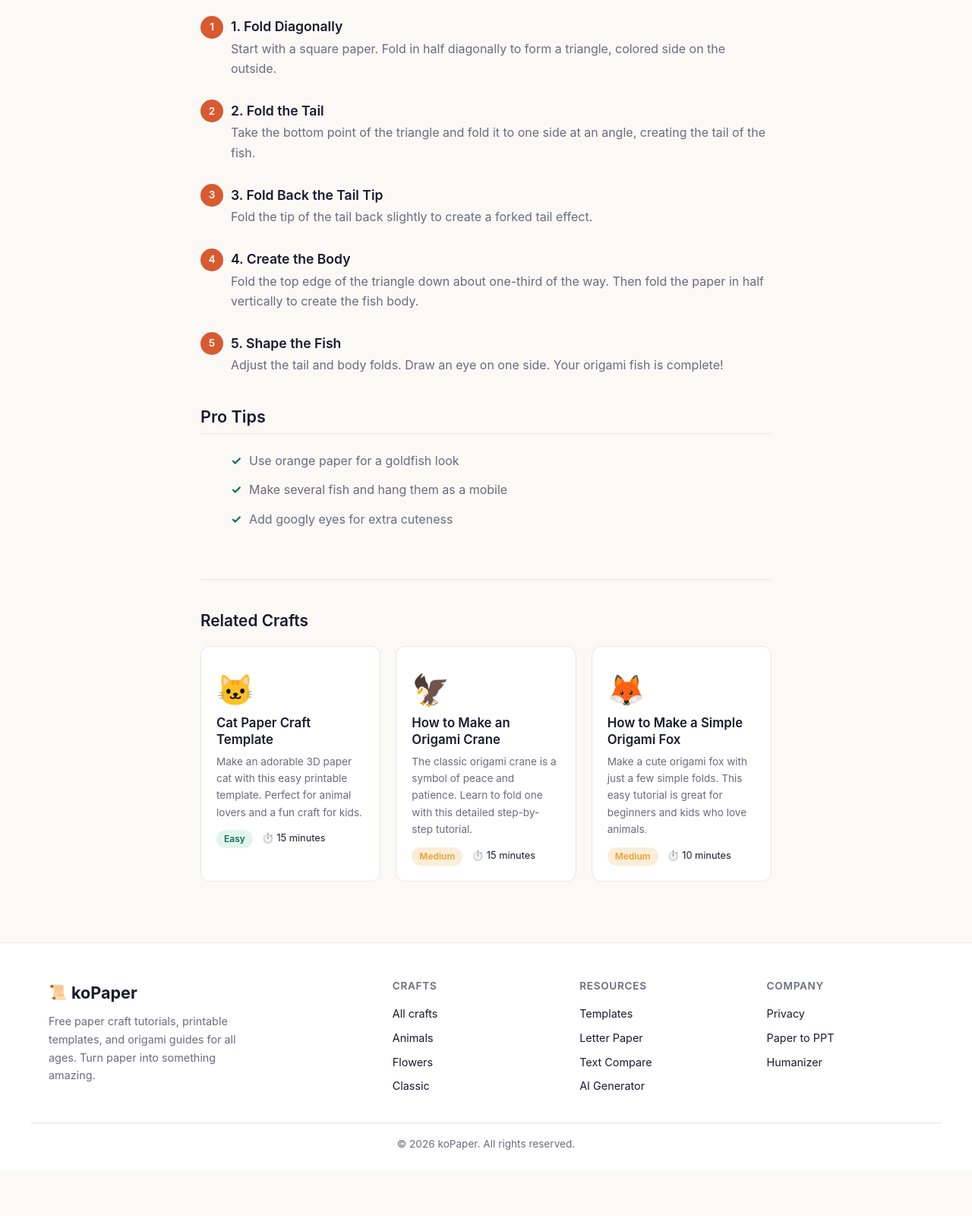
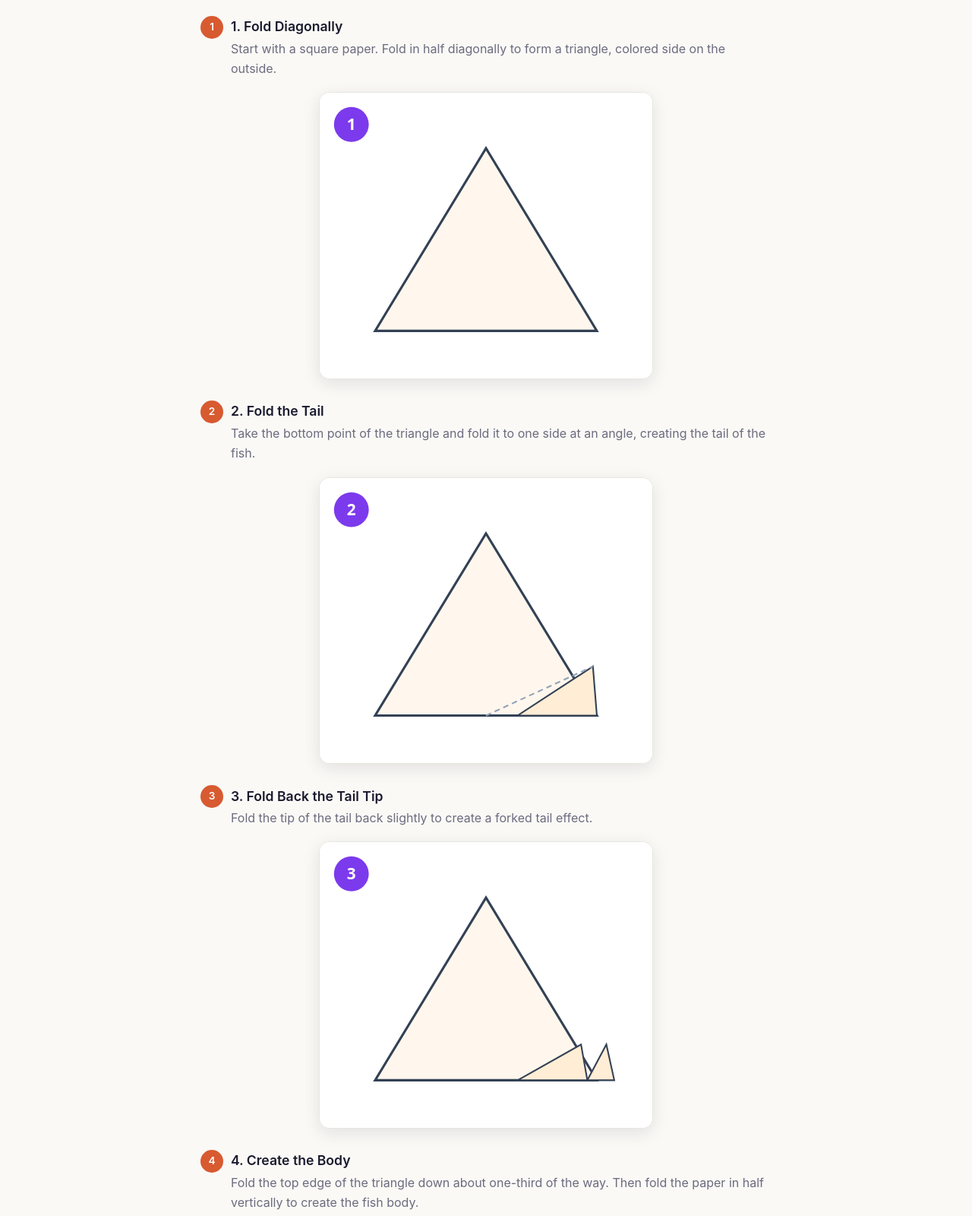
Before and after one commit to skymaster1688/www.kopaper.com, an Astro site: page /origami/fish in a window 1280 px wide. Shown: the part 560-2160 px from the top of the page at 76% size. Before the commit the page ends 2101 px from the top, so only its background shows below. Built offline with nearby package versions, Linux system fonts and the light colour scheme; Astro itself is replaced by a stand-in of ours.

Commit message:
feat(origami/fish): SVG step diagrams + origami fish hero

```diff
--- a/src/content/tutorials/fish.md
+++ b/src/content/tutorials/fish.md
@@ -28,17 +28,27 @@ featured: false
 ### 1. Fold Diagonally
 Start with a square paper. Fold in half diagonally to form a triangle, colored side on the outside.
 
+![Step 1 — fold the square into a triangle](/images/tutorials/fish/step1.svg)
+
 ### 2. Fold the Tail
 Take the bottom point of the triangle and fold it to one side at an angle, creating the tail of the fish.
+
+![Step 2 — fold the bottom point out as the tail](/images/tutorials/fish/step2.svg)
 
 ### 3. Fold Back the Tail Tip
 Fold the tip of the tail back slightly to create a forked tail effect.
 
+![Step 3 — fold the tail tip for a forked tail](/images/tutorials/fish/step3.svg)
+
 ### 4. Create the Body
 Fold the top edge of the triangle down about one-third of the way. Then fold the paper in half vertically to create the fish body.
 
+![Step 4 — fold the top edge down and in half](/images/tutorials/fish/step4.svg)
+
 ### 5. Shape the Fish
 Adjust the tail and body folds. Draw an eye on one side. Your origami fish is complete!
+
+![Step 5 — shape the fish and add an eye](/images/tutorials/fish/step5.svg)
 
 ## Pro Tips
 
```
Also changed, not shown: public/images/tutorials/fish/final.svg (added), public/images/tutorials/fish/step1.svg (added), public/images/tutorials/fish/step2.svg (added), public/images/tutorials/fish/step3.svg (added), public/images/tutorials/fish/step4.svg (added), public/images/tutorials/fish/step5.svg (added).
